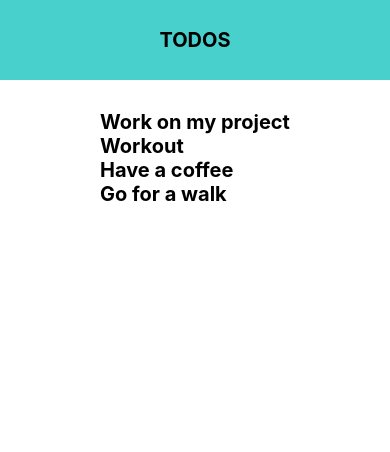
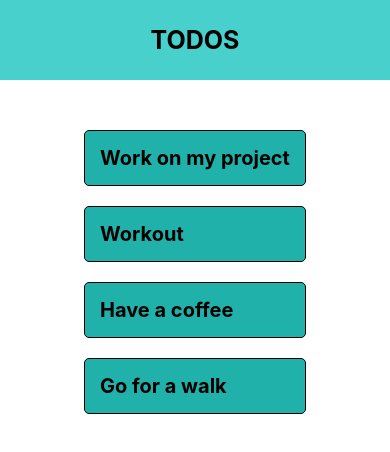
Before and after one commit to Technigo/project-react-native-app, a React Native app: screen / in a window 390 px wide. Shown: the top 452 px of the page. Built offline with nearby package versions, Linux system fonts and the light colour scheme.

Commit message:
added function that deletes items when pressing them

```diff
--- a/App.js
+++ b/App.js
@@ -1,8 +1,9 @@
 import React, { useState } from 'react'
 import styled from 'styled-components/native'
-import { View, Text, TouchableOpacity, FlatList } from 'react-native'
+import { View, Text, FlatList } from 'react-native'
 
 import { Header } from './components/Header'
+import { TodoTask } from './components/ToDoTask'
 
 const App = () => {
   const [toDos, setTodos] = useState ([
@@ -12,6 +13,13 @@ const App = () => {
     {task: 'Go for a walk', key: 4}
   ])
 
+  //Deletes a task when pressing it.
+  const pressHandler = (key) => {
+    setTodos((todo) => {
+      return todo.filter(todo => todo.key != key)
+    })
+  }
+
   return (
     <Wrapper>
        <Header />
@@ -20,14 +28,12 @@ const App = () => {
         <FlatList
            data={toDos}
            renderItem={({ item }) =>(
-             <TodoText>{item.task}</TodoText>
+              <TodoTask item={item} pressHandler={pressHandler}/>
            )}
         />
        </TodoList>
       </TodoContainer>
-
-      </Wrapper>
-
+    </Wrapper>
   )
 }
 
@@ -41,24 +47,9 @@ padding 40px
 const TodoList = styled.View`
 margin-top: 30px
 `
-const TodoText = styled.Text`
-font-size: 20px
-font-weight: bold
-`
 
 
 
-
-
-// const Touchable = styled.TouchableOpacity`
-// `
-// const TextField = styled.Text`
-// border-width: 1
-// color: #777
-// padding: 8px
-// margin: 10px
-// width: 200px
-// `
 // const UppdateButton = styled.TouchableOpacity`
 // margin-top: 10px
 // background: blue
--- a/components/Header.js
+++ b/components/Header.js
@@ -21,5 +21,5 @@ const HeaderContainer = styled.View`
   `
 const HeaderText = styled.Text`
 font-weight: bold
-font-size: 20px
+font-size: 25px
 `
--- /dev/null
+++ b/components/TodoTask.js
@@ -0,0 +1,31 @@
+import React from 'react'
+import styled from 'styled-components/native'
+import { TouchableOpacity, Text } from 'react-native'
+
+export const TodoTask = ({ item, pressHandler }) => {
+
+    return(
+        <TouchableText onPress={() => pressHandler(item.key)}>
+           <TodoText>{item.task}</TodoText>
+        </TouchableText>
+    )
+}
+
+const TouchableText = styled.TouchableOpacity`
+`
+const TodoText = styled.Text`
+font-size: 20px
+font-weight: bold
+margin-top: 20px
+padding: 15px;
+background-color: #20B2AA
+border-width: 1
+border-radius: 5px
+`
+// const TextField = styled.Text`
+// border-width: 1
+// color: #777
+// padding: 8px
+// margin: 10px
+// width: 200px
+// `
```
